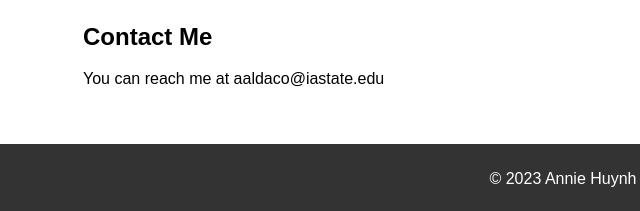
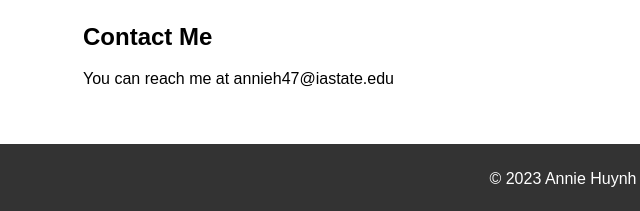
Before and after one commit to annieh00/personal, a plain HTML site: page index.html in a window 1280 px wide. Shown: the part 1322-1533 px from the top of the page, 77-717 px from the left. Drawn offline with Linux system fonts and the light colour scheme.

Commit message:
Update index.html

```diff
--- a/index.html
+++ b/index.html
@@ -70,7 +70,7 @@
       <h1>Contact Me</h1>
       <div class="container">
         <h2>Contact Me</h2>
-        <p>You can reach me at aaldaco@iastate.edu</p>
+        <p>You can reach me at annieh47@iastate.edu</p>
       </div>
     </section>
 
```
